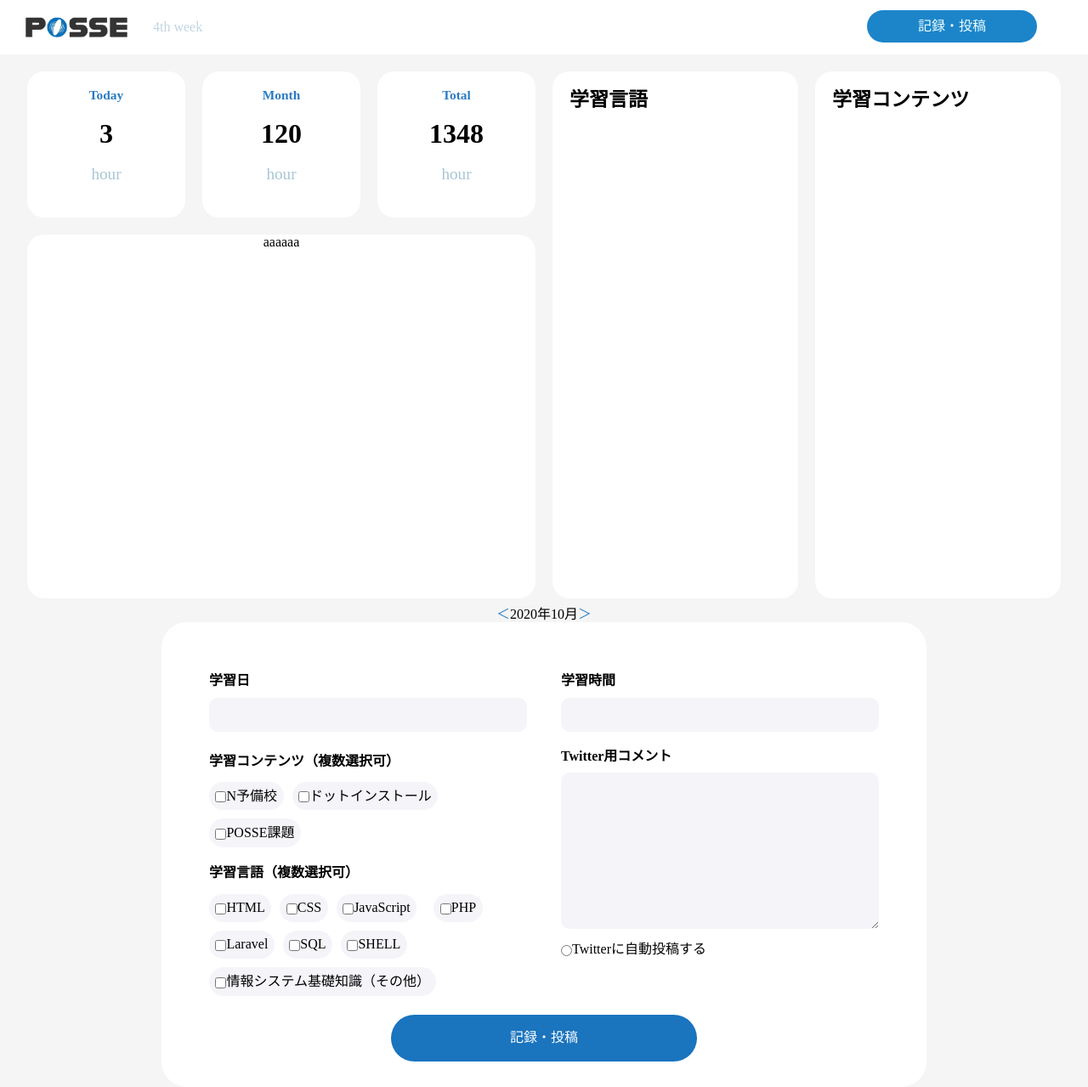
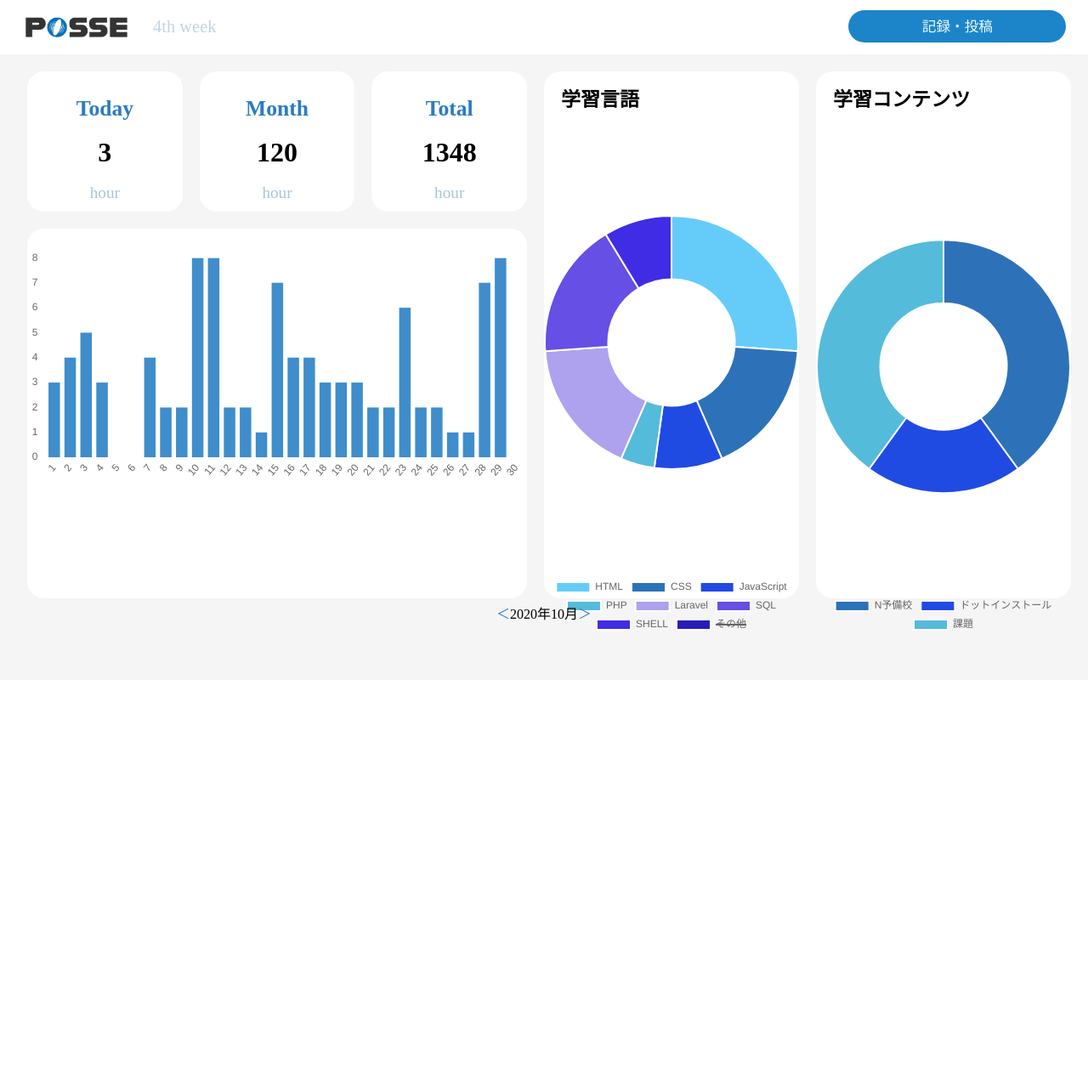
Before and after one commit to posse-ap/gen2.0-asaka0408, a PHP site: page /html/webapp.html in a window 1280 px wide. Shown: the whole page at 85% size. After the commit the page ends 740 px from the top, so only its background shows below. Run offline with PHP 8.4, Linux system fonts and the light colour scheme; some libraries are stand-ins or nearby versions.

Commit message:
グラフを入れた

```diff
--- a/css/webapp.css
+++ b/css/webapp.css
@@ -18,13 +18,15 @@
 .header_logo_week p {
   margin-left: 30px;
   color: #c1d5e2;
+  font-size: 1.6vw;
 }
 
 .header_record_and_post_btn {
   margin-top: 12px;
-  margin-right: 60px;
-  width: 200px;
+  margin-right: 2vw;
+  width: 20vw;
   height: 60%;
+  font-size: 1.3vw;
   background-color: #1c85ca;
   color: azure;
   border-radius: 30px;
@@ -55,7 +57,7 @@ body {
 }
 
 .time_container {
-  height: 28%;
+  height: 32%;
   width: 100%;
   gap: 20px;
   margin: 0;
@@ -64,10 +66,12 @@ body {
 }
 
 .time_each {
+  display: flex;
+  flex-direction: column;
+  justify-content: center;
+  align-items: center;
   width: 33%;
-  height: 100%;
   margin-top: 20px;
-  margin-bottom: 20px;
   list-style: none;
   background-color: white;
   border-radius: 20px;
@@ -75,7 +79,7 @@ body {
 
 .time_each_title {
   margin-top: 10%;
-  font-size: 1.2vw;
+  font-size: 2.0vw;
   font-weight: bold;
   color:#2a7bc1;
 }
@@ -93,7 +97,7 @@ body {
 .bar_graf {
   height: 75%;
   width: 100%;
-  margin-top: 40px;
+  margin-top: 20px;
   border-radius: 20px;
   background-color: white;
 }
@@ -134,12 +138,47 @@ body {
 
 
 .modal_container {
+  display: none;
+  position: absolute;
+  top: 10%;
+  left: 5vw;
   margin: auto;
   border-radius: 30px;
-  width: 900px;
+  width: 90vw;
   background-color: white;
-  display: flex;
   flex-direction: column;
+  padding-top: 10px;
+  z-index: 3;
+}
+.modal_back_btn {
+  margin-left: auto;
+  margin-right: 20px;
+  display: block;
+  position: relative;
+  width: 30px;
+  height: 30px;
+  border-radius: 50%;  /* 丸みの度合い */
+  background: #f5f5f7; /* ボタンの背景色 */
+}
+.modal_back_btn:hover {
+  cursor: pointer;
+}
+.modal_back_btn::before, .modal_back_btn::after {
+  content: "";
+  position: absolute;
+  top: 50%;
+  left: 50%;
+  width: 3px; /* 棒の幅（太さ） */
+  height: 22px; /* 棒の高さ */
+  border-radius: 20%;
+  background: #777777; /* バツ印の色 */
+}
+.modal_back_btn::before {
+  transform: translate(-50%,-50%) rotate(45deg);
+}
+
+.modal_back_btn::after {
+  transform: translate(-50%,-50%) rotate(-45deg);
 }
 .modal_form {
   text-align: left;
@@ -148,10 +187,10 @@ body {
 }
 .modal_form dt {
   font-weight: bold;
+  font-size: 2vw;
 }
 
 .modal_form_first {
-  margin-top: 60px;
   margin-left: 56px;
   width: 45%;
 }
@@ -197,7 +236,6 @@ body {
 }
 
 .modal_form_second {
-  margin-top: 60px;
   width: 45%;
   margin-right: 56px;
 }
--- a/html/webapp.html
+++ b/html/webapp.html
@@ -7,6 +7,7 @@
   <title>posse-webapp</title>
   <link rel="stylesheet" href="../css/reset.css">
   <link rel="stylesheet" href="../css/webapp.css">
+  <script src="https://cdnjs.cloudflare.com/ajax/libs/Chart.js/2.7.2/Chart.bundle.js"></script>
 </head>
 <body>
   <header class="header">
@@ -15,12 +16,13 @@
       <p>4th week</p>
     </div>
 
-    <button class="header_record_and_post_btn">記録・投稿</button>
+    <button class="header_record_and_post_btn" onclick="showModal()">記録・投稿</button>
 
   </header>
 
 
   <div class="page_container">
+    <div id="pageBackground"></div>
     <div class="main_container">
       <div class="time_bar_graf">
         <ul class="time_container">
@@ -41,16 +43,21 @@
           </li>
         </ul>
         <div class="bar_graf">
-        <p>aaaaaa</p>
+          <canvas id="myBarChart"></canvas>
+          <script src="https://cdnjs.cloudflare.com/ajax/libs/Chart.js/2.7.2/Chart.bundle.js"></script>
         </div>
       </div>
 
       <ul class="sircle_graf_container">
         <li class="sircle_graf_each">
           <p class="sircle_graf_each_title">学習言語</p>
+          <canvas class="sircle_graf_each_graf" id="sircleGrafLanguages">
+          </canvas>
         </li>
         <li class="sircle_graf_each">
           <p class="sircle_graf_each_title">学習コンテンツ</p>
+          <canvas class="sircle_graf_each_graf" id="sircleGrafContents">
+          </canvas>
         </li>
       </ul>
 
@@ -64,12 +71,13 @@
 
   </div>
 
-  <section class="modal_container">
+  <section id="modalContainer" class="modal_container">
+    <span id="modalBackBtn" class="modal_back_btn" onclick="closeModal()"></span>
     <form action="/" class="modal_form" name="modal_form">
       <div class="modal_form_first">
         <div class="modal_form_date">
           <dt><label for="date">学習日</label></dt>
-          <dd><input id="date" type="text" name="date"></dd>
+          <dd><input id="date" type="date" name="date"></dd>
         </div>
         <div class="modal_form_contents">
           <dt><label for="contents">学習コンテンツ（複数選択可）</label></dt>
@@ -84,6 +92,7 @@
           <dt><label for="languages">学習言語（複数選択可）</label></dt>
           <div class="modal_form_languages_selections">
             <dd><input type="checkbox" name="languages">HTML</dd>
+            <!-- テーブル（見出しと中身）とかの表で使うやつだからなくてもおけ -->
             <dd><input type="checkbox" name="languages">CSS</dd>
             <dd><input type="checkbox" name="languages">JavaScript</dd>
             <br>
@@ -111,5 +120,14 @@
 
     <button class="modal_record_and_post_btn">記録・投稿</button>
   </section>
+
+  <div id="background"></div>
+
+  <div id="postedScrean" class="posted_screen">
+
+  </div>
+
+
+  <script src="../js/webapp.js"></script>
 </body>
 </html>
--- a/js/webapp.js
+++ b/js/webapp.js
@@ -0,0 +1,107 @@
+'use strict'
+const modalContainer = document.getElementById('modalContainer');
+const background = document.getElementById('background');
+
+function showModal() {
+  modalContainer.style.display = 'block';
+  background.style.display = 'block';
+}
+
+function closeModal() {
+  modalContainer.style.display ='none';
+  background.style.display ='none';
+}
+
+
+
+  var ctx = document.getElementById("sircleGrafLanguages");
+  var sircleGrafLanguages= new Chart(ctx, {
+    type: 'doughnut',
+    data: {
+      labels: ["HTML", "CSS", "JavaScript", "PHP", "Laravel", "SQL", "SHELL", "その他"], //データ項目のラベル
+      datasets: [{
+        backgroundColor: [
+          "#65ccf9",
+          "#2d72b8",
+          "#204be3",
+          "#55bbda",
+          "#aea1ee",
+          "#654fe4",
+          "#412ce5",
+          "#291db9"
+        ],
+        data: [30, 20, 10, 5, 20, 20, 10] //グラフのデータ
+      }]
+    },
+    options: {
+      legend: {position: 'bottom'},
+      maintainAspectRatio: false,
+
+    }
+  });
+
+  var ctx = document.getElementById("sircleGrafContents");
+  var sircleGrafContents= new Chart(ctx, {
+    type: 'doughnut',
+    data: {
+      labels: ["N予備校", "ドットインストール", "課題"], //データ項目のラベル
+      datasets: [{
+        backgroundColor: [
+          "#2d72b8",
+          "#204be3",
+          "#55bbda"
+        ],
+        data: [40, 20, 40] //グラフのデータ
+      }]
+    },
+    options: {
+      legend: {position: 'bottom'},
+      maintainAspectRatio: false,
+      title: {
+        display: true,
+      }
+    }
+  });
+
+
+
+
+
+
+
+  var ctx = document.getElementById("myBarChart");
+  var myBarChart = new Chart(ctx, {
+    type: 'bar',
+    data: {
+      labels: [1, 2, 3, 4, 5, 6, 7, 8, 9, 10, 11, 12, 13, 14, 15, 16, 17, 18, 19, 20, 21, 22, 23, 24, 25, 26, 27, 28, 29, 30],
+      datasets: [
+        {
+          label: 'hours',
+          data: [3, 4, 5, 3, 0, 0, 4, 2, 2, 8, 8, 2, 2, 1, 7, 4, 4, 3, 3, 3, 2, 2, 6, 2, 2, 1, 1, 7, 8],
+          backgroundColor: "#3f8dcb"
+        }
+      ]
+    },
+    options: {
+      legend: {
+        display: false
+     },
+      title: {
+        display: true,
+      },
+      scales: {
+        yAxes: [{
+          stacked: false,
+          gridLines: {
+            display: false
+          }
+        }],
+        xAxes: [{
+          stacked: false,
+          gridLines: {
+            display: false
+          }
+        }]
+      },
+    }
+  });
```
Also changed, not shown: other parts of css/webapp.css (+81 -0 lines).
